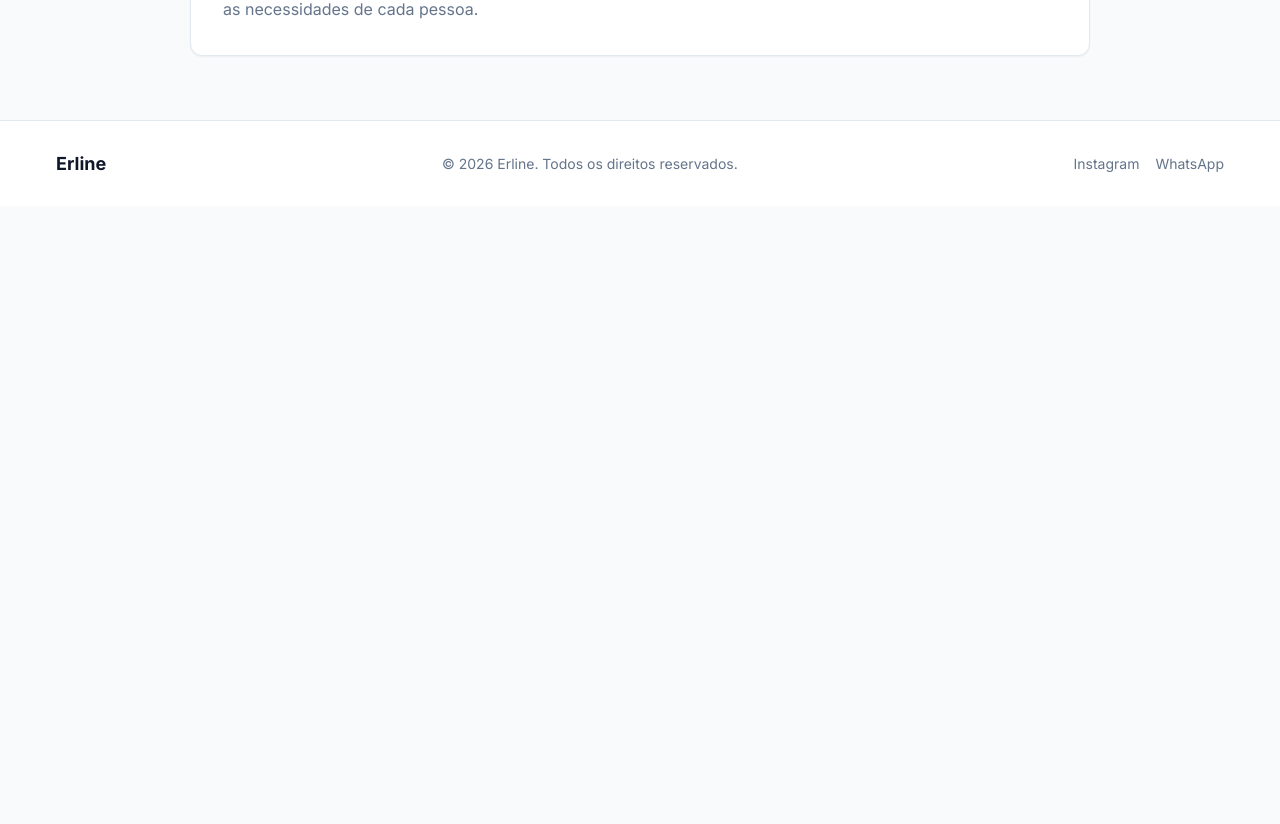
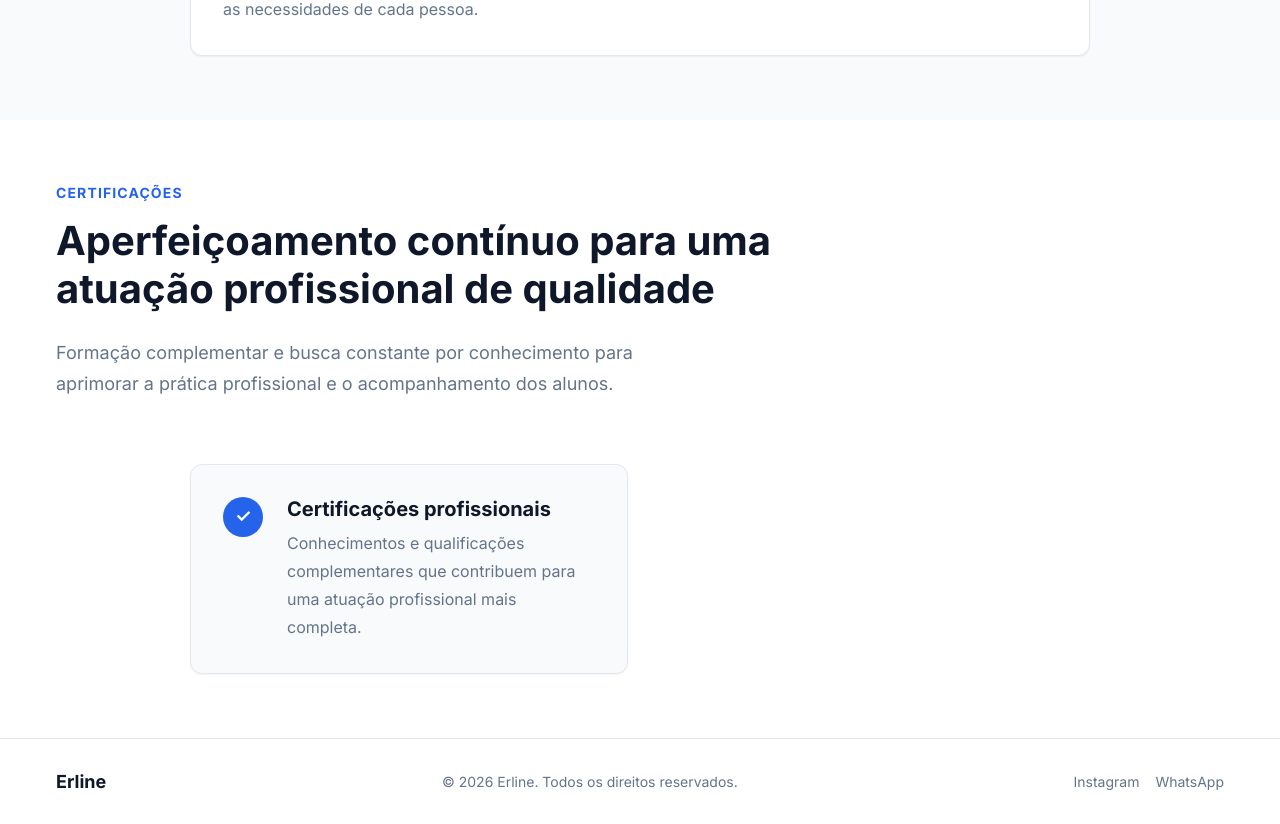
Before and after one commit to JoseWenned/front-portfolio-erilene, a Next.js app in the folder erline-portfolio-frontend/: page / in a window 1280 px wide. Shown: the part 3080-3904 px from the top of the page. Before the commit the page ends 3286 px from the top, so only its background shows below. Built offline with nearby package versions, Linux system fonts and the light colour scheme.

Commit message:
feat(frontend): implementa seção certificações

```diff
--- a/erline-portfolio-frontend/src/app/page.tsx
+++ b/erline-portfolio-frontend/src/app/page.tsx
@@ -3,6 +3,7 @@ import { Hero } from "../features/Hero/Hero.feature";
 import { Habilidades } from "../features/Habilidades/Habilidades.feature";
 import { Formacao } from "../features/Formacao/Formacao.feature";
 import { Experiencia } from "../features/Experiencia/Experiencia.feature";
+import { Certificacoes } from "../features/Certificacoes/Certificacoes.feature";
 
 export default function Home() {
   return (
@@ -12,6 +13,7 @@ export default function Home() {
       <Habilidades />
       <Formacao />
       <Experiencia />
+      <Certificacoes />
     </>
   );
 }
--- /dev/null
+++ b/erline-portfolio-frontend/src/features/Certificacoes/Certificacoes.feature.tsx
@@ -0,0 +1,61 @@
+import { Container } from "../../components/fragments/Container/Container";
+import { Section } from "../../components/fragments/Section/Section.fragment";
+
+import styles from "./certificacoes.module.scss";
+
+const certifications = [
+  {
+    title: "Certificações profissionais",
+    description:
+      "Conhecimentos e qualificações complementares que contribuem para uma atuação profissional mais completa.",
+  },
+];
+
+export function Certificacoes() {
+  return (
+    <Section
+      id="certificacoes"
+      className={styles.certificacoes}
+    >
+      <Container>
+        <div className={styles.header}>
+          <p className={styles.eyebrow}>Certificações</p>
+
+          <h2 className={styles.title}>
+            Aperfeiçoamento contínuo para uma atuação profissional
+            de qualidade
+          </h2>
+
+          <p className={styles.description}>
+            Formação complementar e busca constante por conhecimento
+            para aprimorar a prática profissional e o acompanhamento
+            dos alunos.
+          </p>
+        </div>
+
+        <div className={styles.grid}>
+          {certifications.map((certification) => (
+            <article
+              key={certification.title}
+              className={styles.card}
+            >
+              <div className={styles.icon} aria-hidden="true">
+                ✓
+              </div>
+
+              <div className={styles.content}>
+                <h3 className={styles.cardTitle}>
+                  {certification.title}
+                </h3>
+
+                <p className={styles.cardDescription}>
+                  {certification.description}
+                </p>
+              </div>
+            </article>
+          ))}
+        </div>
+      </Container>
+    </Section>
+  );
+}
--- /dev/null
+++ b/erline-portfolio-frontend/src/features/Certificacoes/certificacoes.module.scss
@@ -0,0 +1,139 @@
+.certificacoes {
+  background-color: var(--color-surface);
+}
+
+.header {
+  max-width: 720px;
+  margin-bottom: var(--spacing-3xl);
+}
+
+.eyebrow {
+  margin: 0 0 var(--spacing-md);
+
+  color: var(--color-primary-dark);
+  font-size: var(--font-size-sm);
+  font-weight: var(--font-weight-bold);
+  letter-spacing: 0.08em;
+  text-transform: uppercase;
+}
+
+.title {
+  margin: 0 0 var(--spacing-lg);
+
+  color: var(--color-text);
+  font-size: var(--font-size-4xl);
+  font-weight: var(--font-weight-bold);
+  line-height: var(--line-height-tight);
+}
+
+.description {
+  max-width: 640px;
+  margin: 0;
+
+  color: var(--color-text-muted);
+  font-size: var(--font-size-lg);
+  line-height: var(--line-height-relaxed);
+}
+
+.grid {
+  display: grid;
+  grid-template-columns: repeat(2, minmax(0, 1fr));
+  gap: var(--spacing-lg);
+
+  max-width: 900px;
+  margin: 0 auto;
+}
+
+.card {
+  display: flex;
+  align-items: flex-start;
+  gap: var(--spacing-lg);
+
+  padding: var(--spacing-xl);
+
+  background-color: var(--color-background);
+  border: 1px solid var(--color-border);
+  border-radius: var(--radius-lg);
+  box-shadow: var(--shadow-sm);
+
+  transition:
+    transform var(--transition-normal),
+    box-shadow var(--transition-normal);
+}
+
+.card:hover {
+  transform: translateY(-4px);
+  box-shadow: var(--shadow-md);
+}
+
+.icon {
+  display: flex;
+  flex-shrink: 0;
+  align-items: center;
+  justify-content: center;
+
+  width: 40px;
+  height: 40px;
+
+  color: var(--color-surface);
+  background-color: var(--color-primary-dark);
+  border-radius: 50%;
+
+  font-size: var(--font-size-lg);
+  font-weight: var(--font-weight-bold);
+}
+
+.content {
+  flex: 1;
+}
+
+.cardTitle {
+  margin: 0 0 var(--spacing-sm);
+
+  color: var(--color-text);
+  font-size: var(--font-size-xl);
+  font-weight: var(--font-weight-bold);
+}
+
+.cardDescription {
+  margin: 0;
+
+  color: var(--color-text-muted);
+  font-size: var(--font-size-md);
+  line-height: var(--line-height-relaxed);
+}
+
+@media (max-width: 768px) {
+  .header {
+    margin-bottom: var(--spacing-2xl);
+    text-align: center;
+  }
+
+  .title {
+    font-size: var(--font-size-3xl);
+  }
+
+  .description {
+    margin-right: auto;
+    margin-left: auto;
+  }
+
+  .grid {
+    grid-template-columns: 1fr;
+  }
+
+  .card {
+    padding: var(--spacing-lg);
+  }
+}
+
+@media (max-width: 480px) {
+  .card {
+    flex-direction: column;
+  }
+
+  .icon {
+    width: 36px;
+    height: 36px;
+  }
+}
```
Also changed, not shown: 3 other files (tests, documents, lock files or other folders).
